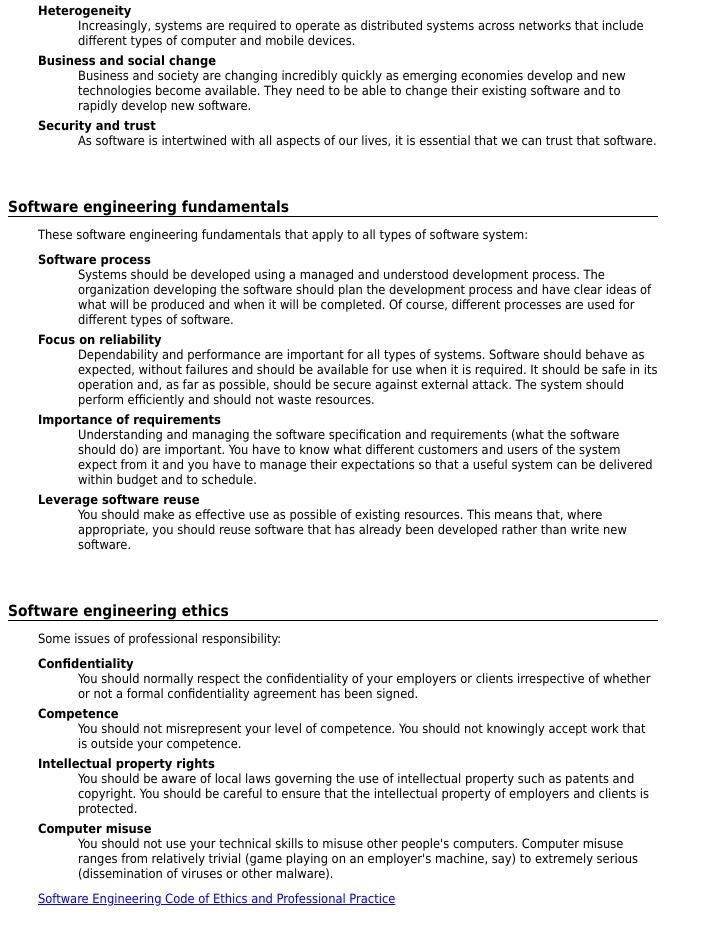
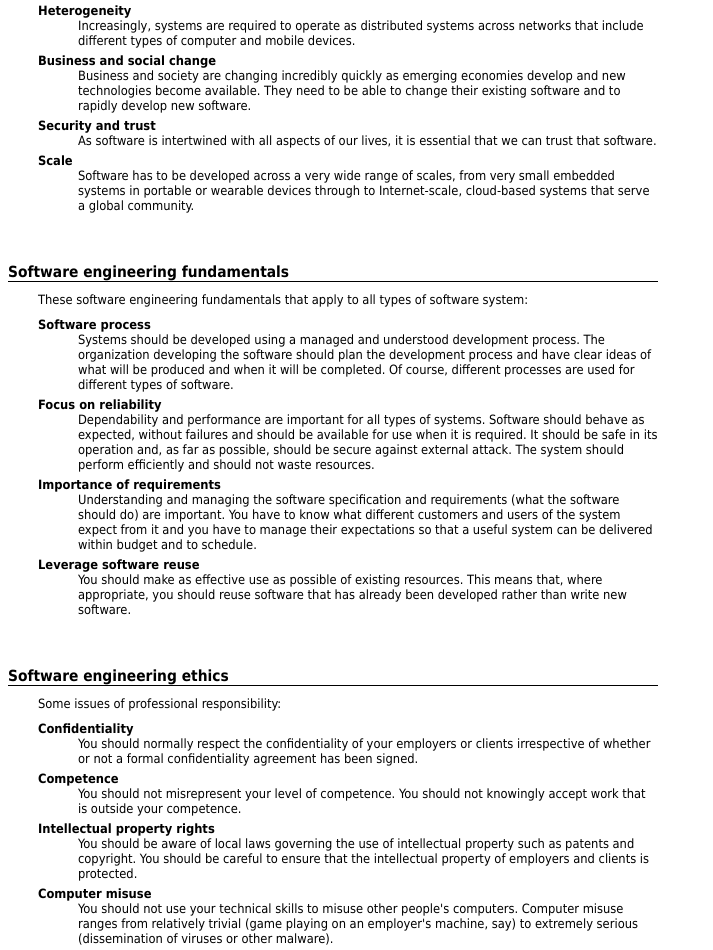
Before and after one commit to ccsu-cs410-510-f19/ccsu-cs410-510-f19.github.io, a plain HTML site: page notes/01-WhatIsSE.html in a window 1280 px wide. Shown: the part 1871-2821 px from the top of the page, without its empty margins (0-713 px from the left). Before the commit the page ends 2787 px from the top, so only its background shows below. Drawn offline with Linux system fonts and the light colour scheme.

Commit message:
Add Scale to issues affecting software

```diff
--- a/notes/01-WhatIsSE.html
+++ b/notes/01-WhatIsSE.html
@@ -133,6 +133,10 @@ Software engineering focuses on <u>all aspects of software production</u> and no
 
 	<dt>Security and trust </dt>
 	<dd>As software is intertwined with all aspects of our lives, it is essential that we can trust that software. </dd>
+
+	<dt>Scale</dt>
+	<dd>Software has to be developed across a very wide range of scales, from very small embedded systems in portable or wearable devices through to Internet-scale, cloud-based systems that serve a global community. </dd>
+
 </dl>
 
 
```
